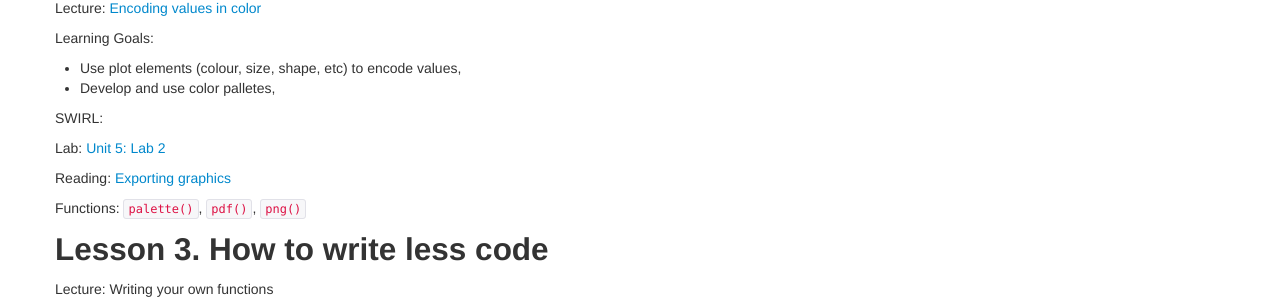
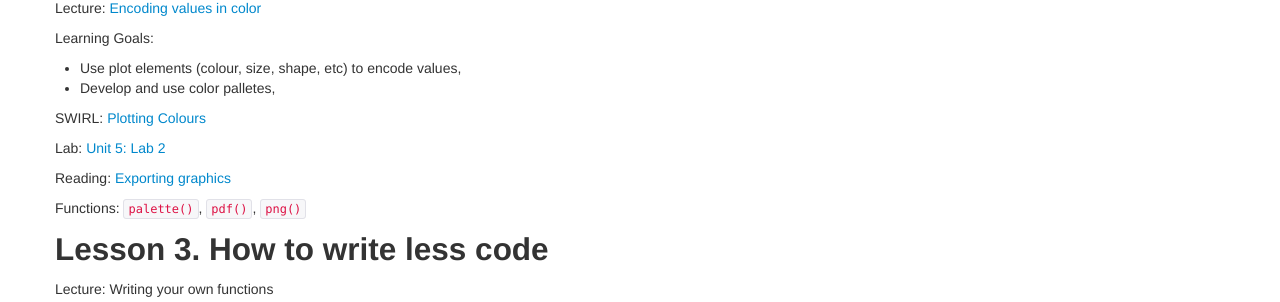
Before and after one commit to intro2r/intro2r, a Jekyll site: the page built from unit5/index.md, in a window 1280 px wide and 900 px high, scrolled down 473 px. Shown: the part 150-452 px from the top of the window. Built offline with Jekyll 4.4.1, drawn with Linux system fonts in a browser that asks for light colours.

Commit message:
Update index.md

```diff
--- a/unit5/index.md
+++ b/unit5/index.md
@@ -36,18 +36,18 @@
 
 ## Lesson 2. How to encoding values in graphics
 
-Lecture: [Encoding values in color]()
+Lecture: [Encoding values in color](../unit5/using-colour.html)
 
 Learning Goals:
  - Use plot elements (colour, size, shape, etc) to encode values,
  - Develop and use color palletes,
 
 
-SWIRL:
+SWIRL: [Plotting Colours](../unit5/swirl/Plotting_Colours.html)
 
 Lab: [Unit 5: Lab 2](../unit5/labs.html)
 
-Reading: [Exporting graphics](../unit5/exporting-graphics.md)
+Reading: [Exporting graphics](../unit5/exporting-graphics.html)
 
 Functions: `palette()`, `pdf()`, `png()`
 
```
